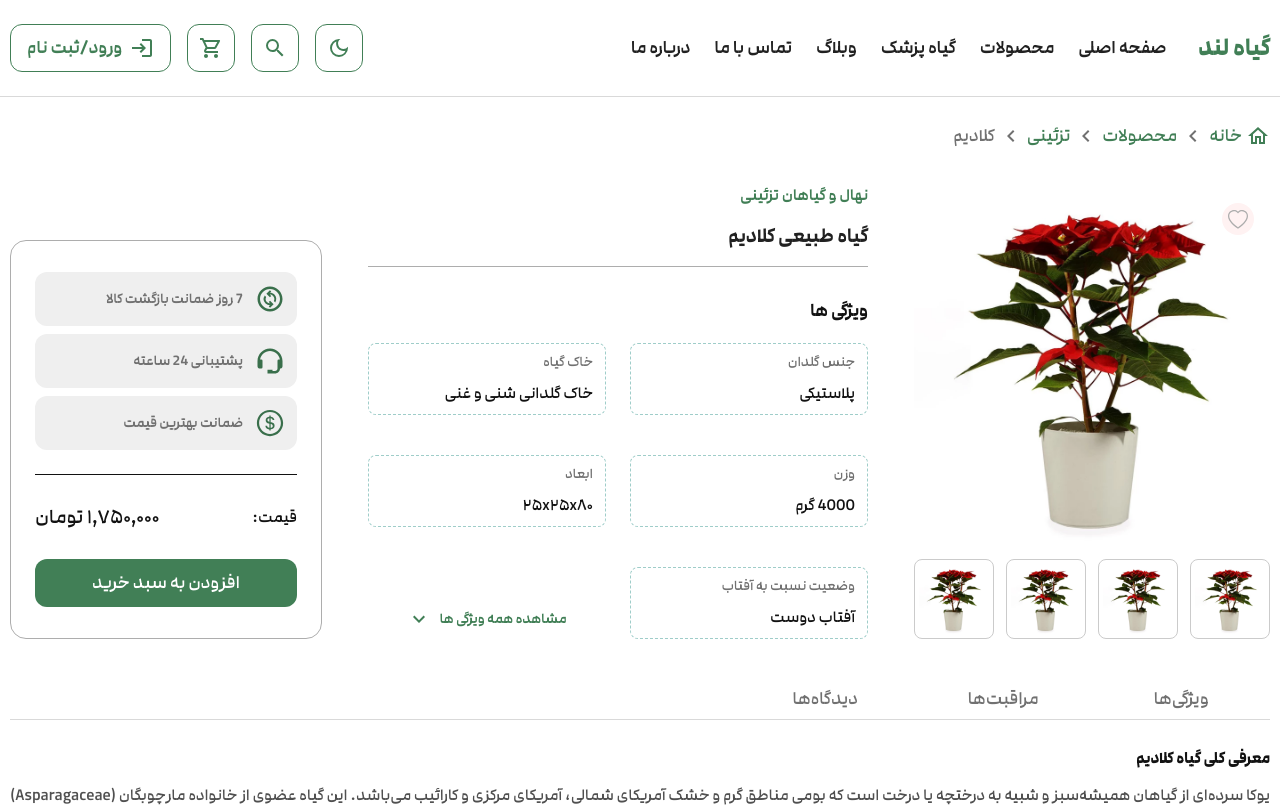
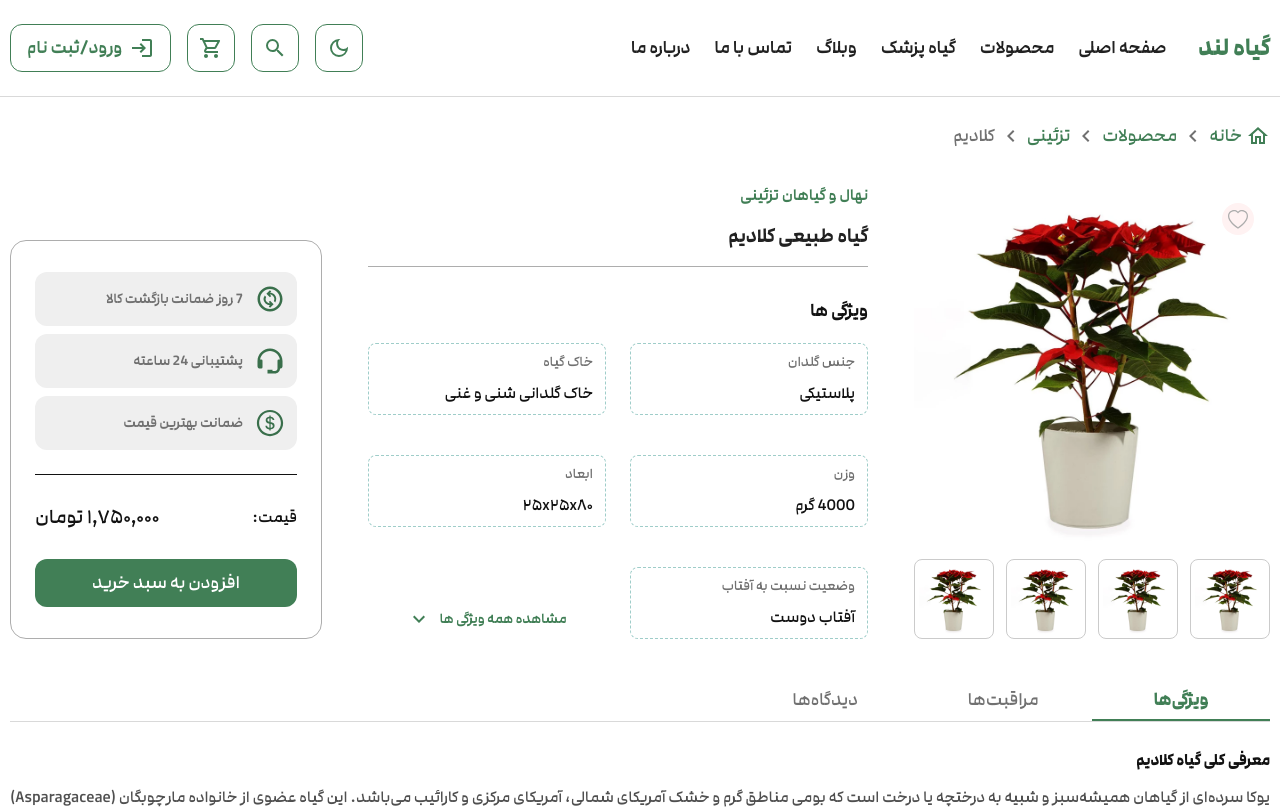
Before and after one commit to alisadeghi192/nextjs-full-stack-ecommerce-giahland, a Next.js app: page /products/decoration/caladium in a window 1280 px wide. Shown: the top 809 px of the page. Built offline with nearby package versions, Linux system fonts and the light colour scheme.

Commit message:
feat(product): add auto-active tabs on scroll using IntersectionObserver

```diff
--- a/src/components/features/products/ProductDetailTabs.tsx
+++ b/src/components/features/products/ProductDetailTabs.tsx
@@ -1,6 +1,6 @@
 "use client";
 import Link from "next/link";
-import { useState } from "react";
+import { useState, useEffect } from "react";
 
 interface ProductDetailTabsProps {
   tabs: { id: string; label: string }[];
@@ -8,6 +8,33 @@ interface ProductDetailTabsProps {
 
 export default function ProductDetailTabs({ tabs }: ProductDetailTabsProps) {
   const [activeTab, setActiveTab] = useState<string | null>(null);
+
+  useEffect(() => {
+    const observers: IntersectionObserver[] = [];
+
+    tabs.forEach((tab) => {
+      const element = document.getElementById(tab.id);
+      if (!element) return;
+
+      const observer = new IntersectionObserver(
+        (entries) => {
+          entries.forEach((entry) => {
+            if (entry.isIntersecting) {
+              setActiveTab(tab.id);
+            }
+          });
+        },
+        { threshold: 0.3, rootMargin: "-80px 0px 0px 0px" }
+      );
+
+      observer.observe(element);
+      observers.push(observer);
+    });
+
+    return () => {
+      observers.forEach((observer) => observer.disconnect());
+    };
+  }, [tabs]);
 
   return (
     <div className="border-neutral5 sticky top-15 max-md:top-26.5 max-sm:top-24.5 flex w-full items-center border-b bg-white">
```
